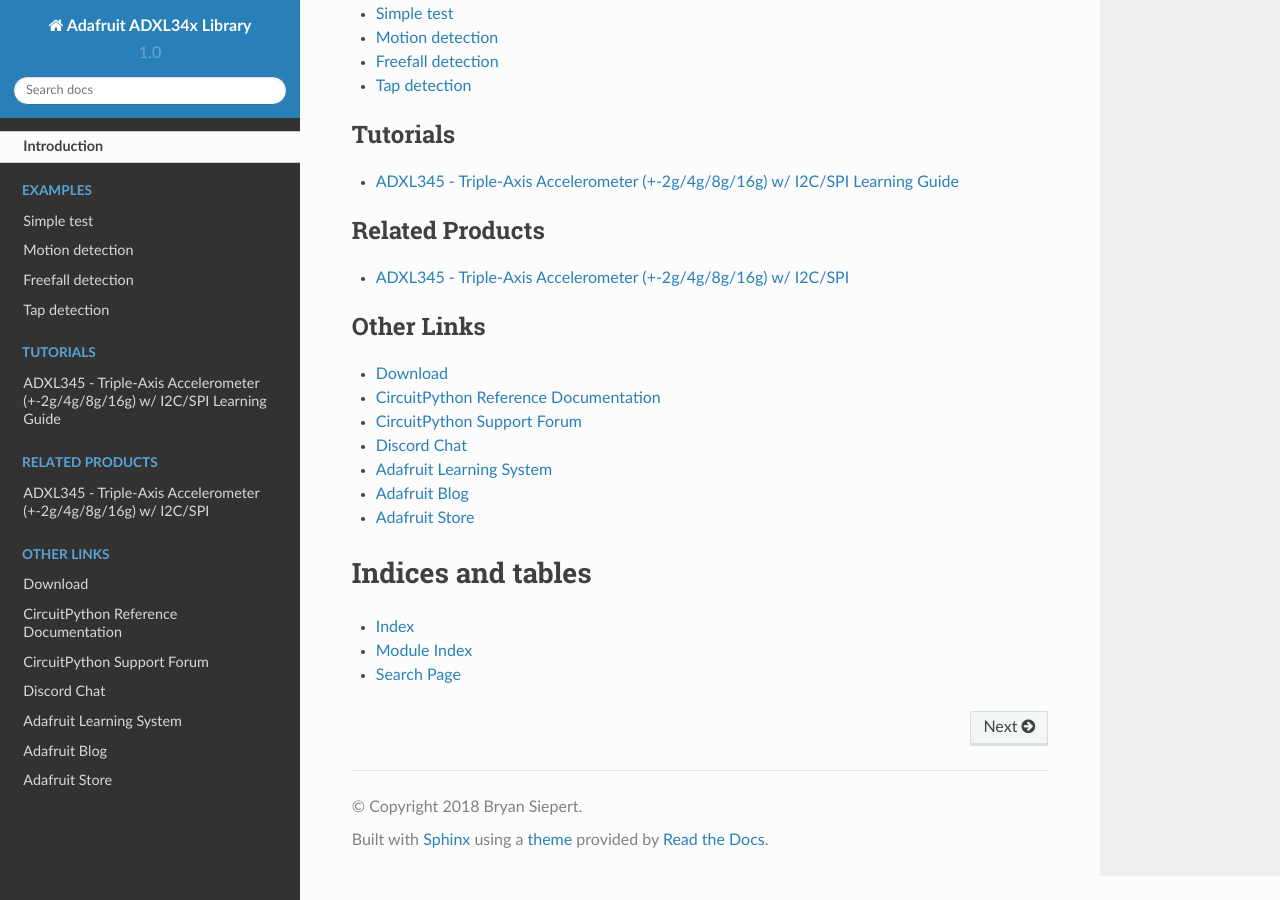
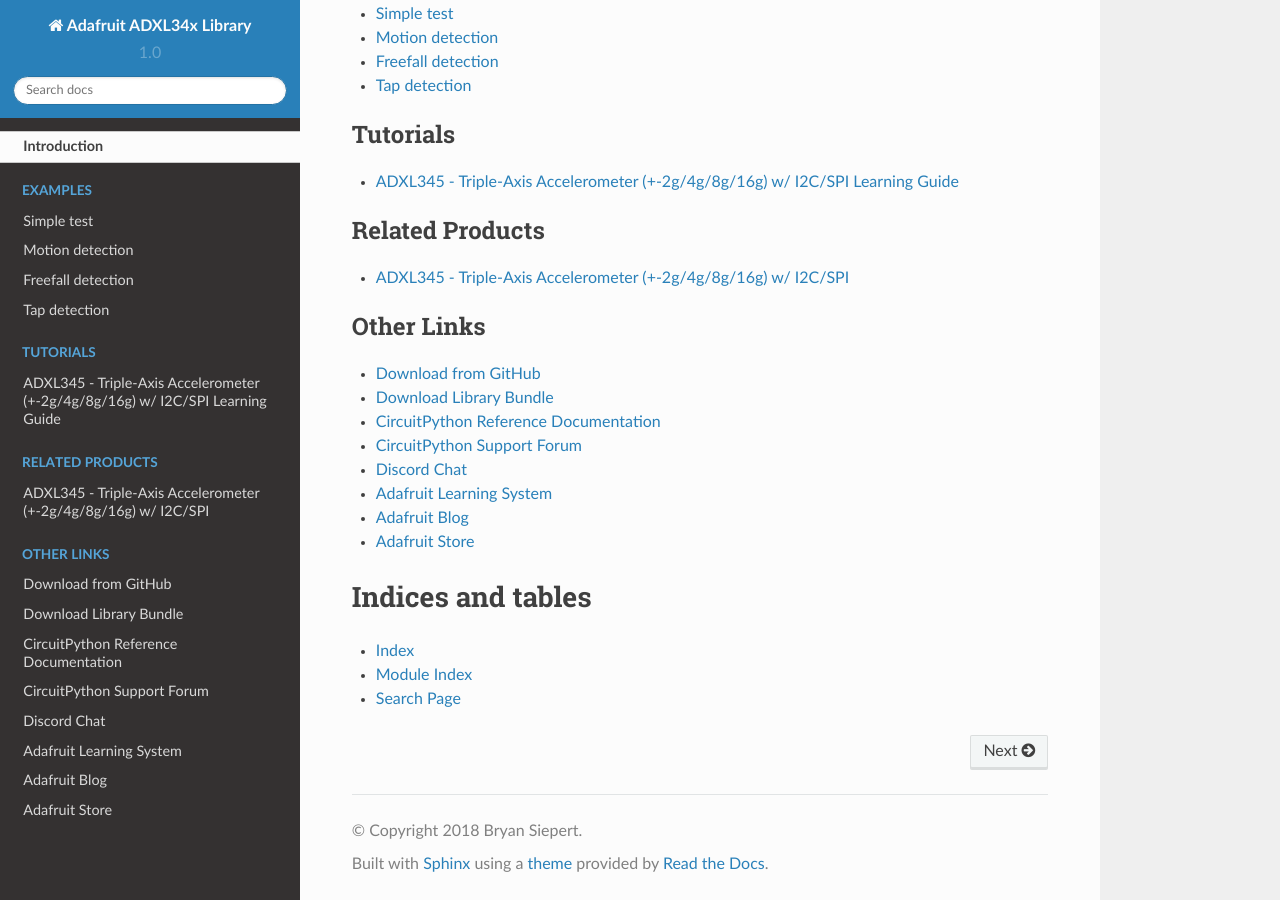
Before and after one commit to adafruit/Adafruit_CircuitPython_ADXL34x, a Sphinx documentation site: the page built from docs/index.rst, in a window 1280 px wide and 900 px high, scrolled down 1656 px. Built offline with Sphinx 7.4.7 and the Read the Docs theme 2.0.0, drawn with Linux system fonts in a browser that asks for light colours.

Commit message:
Added cp.org link to index.rst

```diff
--- a/docs/index.rst
+++ b/docs/index.rst
@@ -34,7 +34,8 @@
 .. toctree::
     :caption: Other Links
 
-    Download <https://github.com/adafruit/adafruit_CircuitPython_ADXL34x/releases/latest>
+    Download from GitHub <https://github.com/adafruit/adafruit_CircuitPython_ADXL34x/releases/latest>
+    Download Library Bundle <https://circuitpython.org/libraries>
     CircuitPython Reference Documentation <https://docs.circuitpython.org>
     CircuitPython Support Forum <https://forums.adafruit.com/viewforum.php?f=60>
     Discord Chat <https://adafru.it/discord>
```
